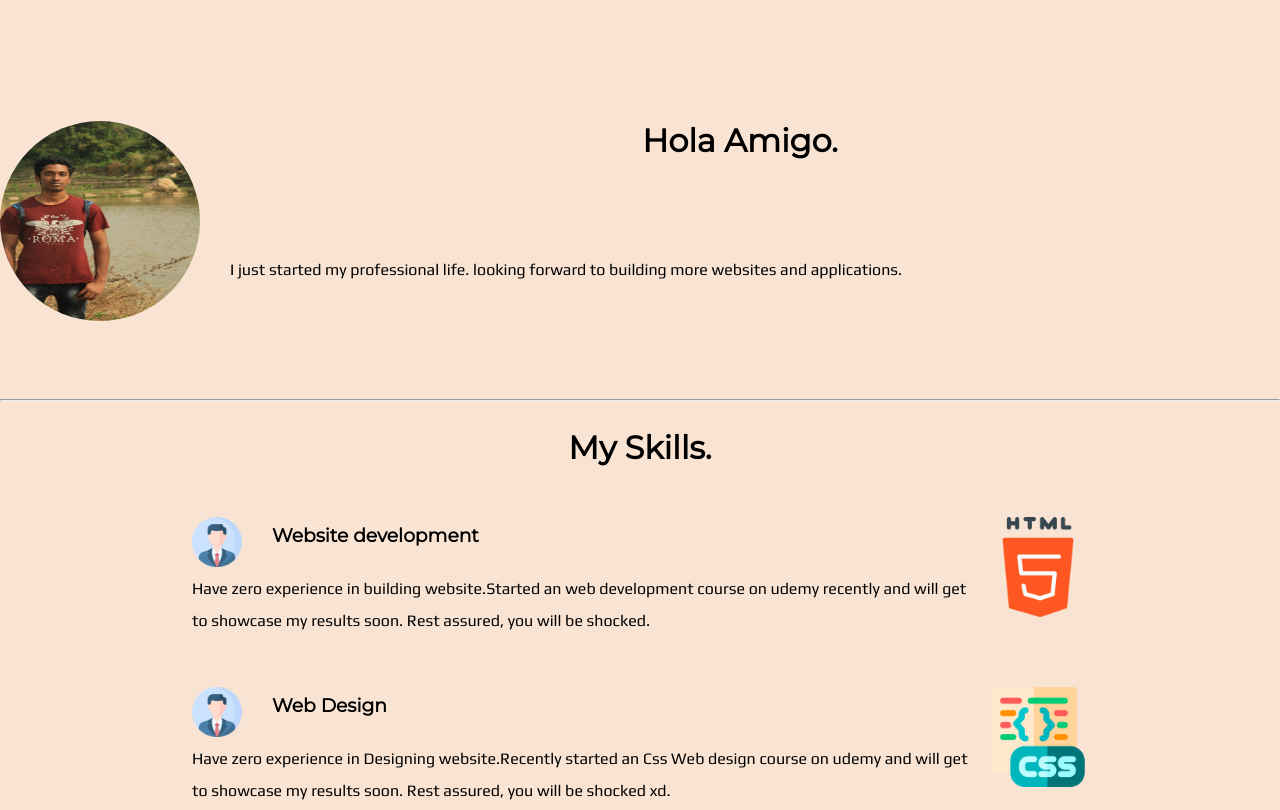
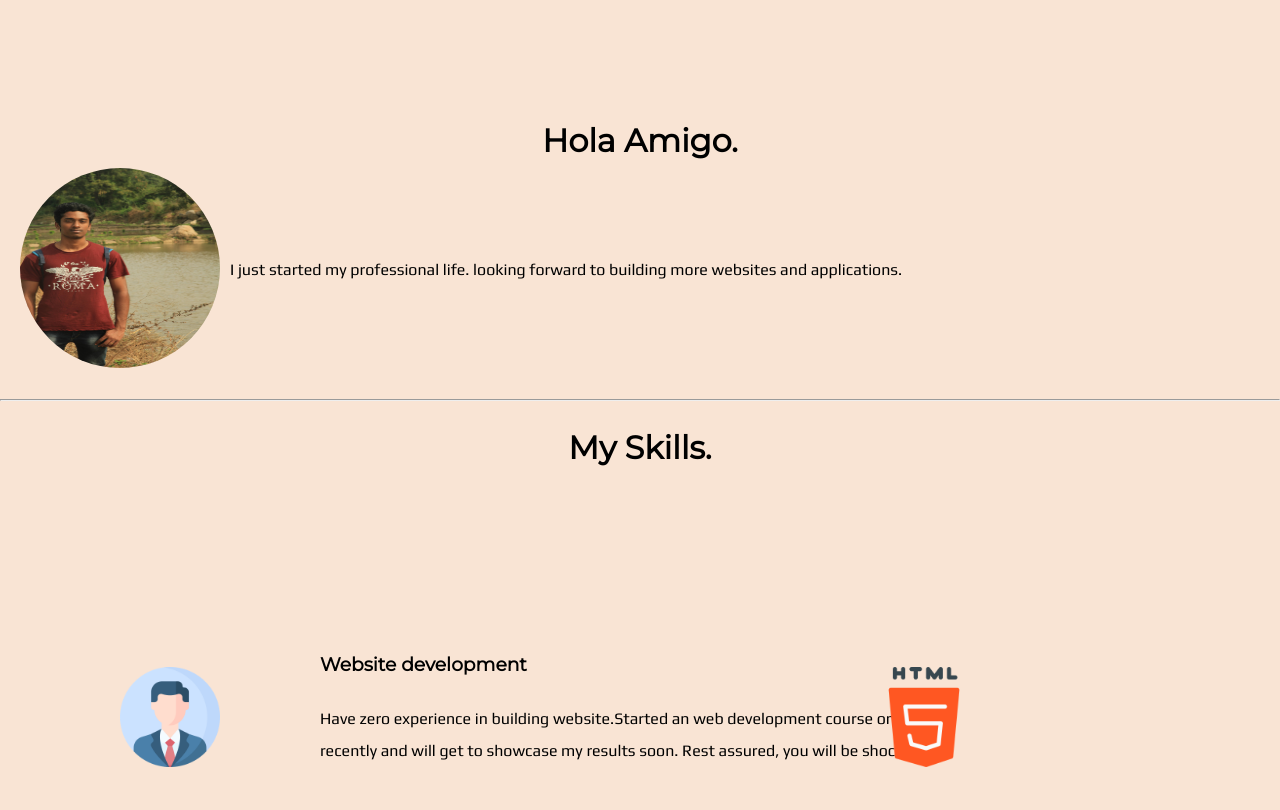
Before and after one commit to VenilThegn/My-professional-website, a plain HTML site: page index.html in a window 1280 px wide. Shown: the part 732-1542 px from the top of the page. Drawn offline with Linux system fonts and the light colour scheme.

Commit message:
Update styles.css
Float now working ..reversed back to initial stage.

```diff
--- a/css/styles.css
+++ b/css/styles.css
@@ -51,7 +51,7 @@ h3 {
 }
 
 .skill-row {
-  width: 70%;
+  width: 50%;
   margin: 50px auto 50px auto;
   text-align: left;
   line-height: 2;
@@ -61,32 +61,37 @@ h3 {
   width: 200px;
   height: 200px;
   border-radius: 50%;
-  float: left;
+  position: absolute;
+  top: 900px;
+  left: 20px;
 }
 
 .profile1 {
-  width: 50px;
-  float: left;
-  margin-right: 30px;
+  width: 100px;
+  position: relative;
+  right: 200px;
+  top: 150px;
 }
 
 .profile2 {
-  width: 50px;
-  float: left;
-  margin-right: 30px;
+  width: 100px;
+  position: relative;
+  right: 300px;
+  top: 150px;
 }
 
 .html5 {
   width: 100px;
-  float:right;
-  margin-left: 20px;
+  position: relative;
+  left: 450px;
+  top: 150px;
 }
 
 .css {
   width: 100px;
-
-  float: right;
-  margin-left: 20px;
+  position: relative;
+  left: 550px;
+  top: 150px;
 }
 
 .c1 {
```
